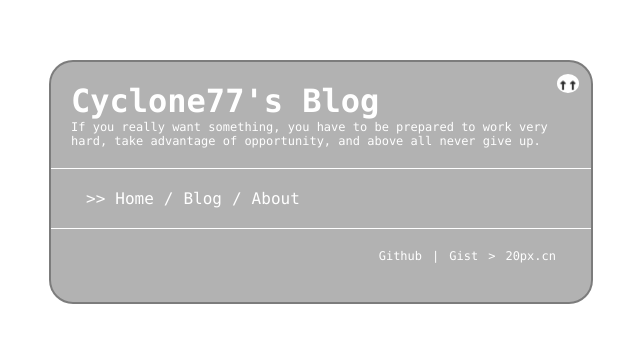
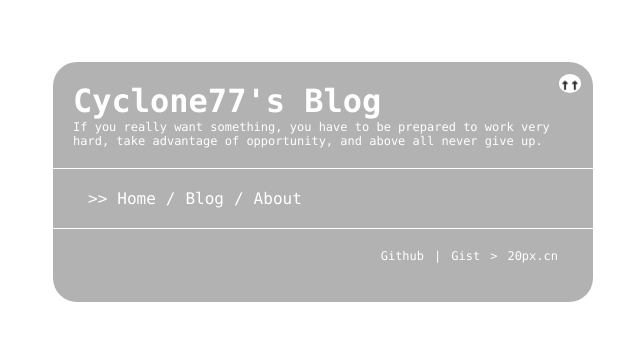
Before and after one commit to Cyclone77/WelcomePages, a plain HTML site: page index.html in a window 1280 px wide. Shown: the part 218-560 px from the top of the page, without its empty margins (587-1227 px from the left). Drawn offline with Linux system fonts and the light colour scheme; a script that the page names is missing.

Commit message:
Update index.html

```diff
--- a/index.html
+++ b/index.html
@@ -57,7 +57,6 @@
             width: 540px;
             margin: auto;
             font-family: Monaco, "Microsoft YaHei", 'MonacoRegular', 'Courier New', monospace !important;
-            border: 2px solid rgba(0,0,0,0.3);
             overflow: hidden;
 
             transition: top 1s;
```
